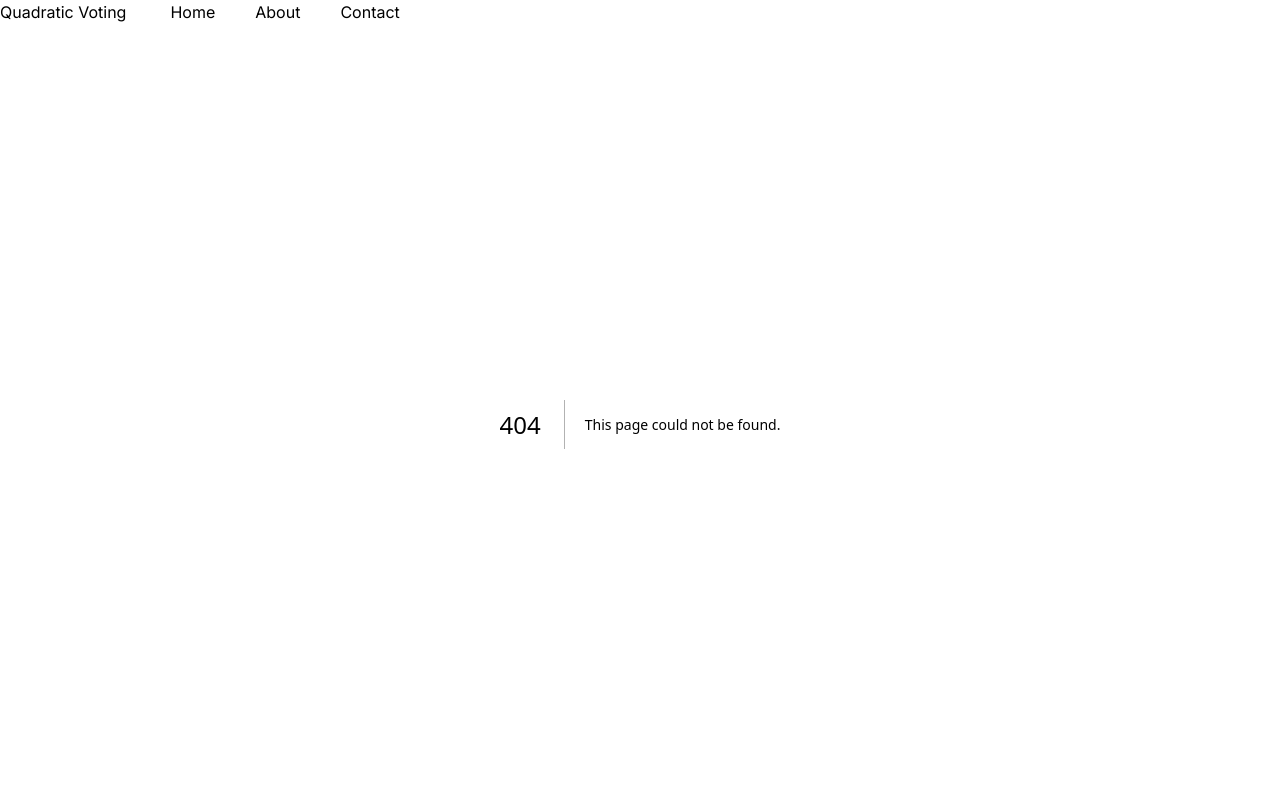
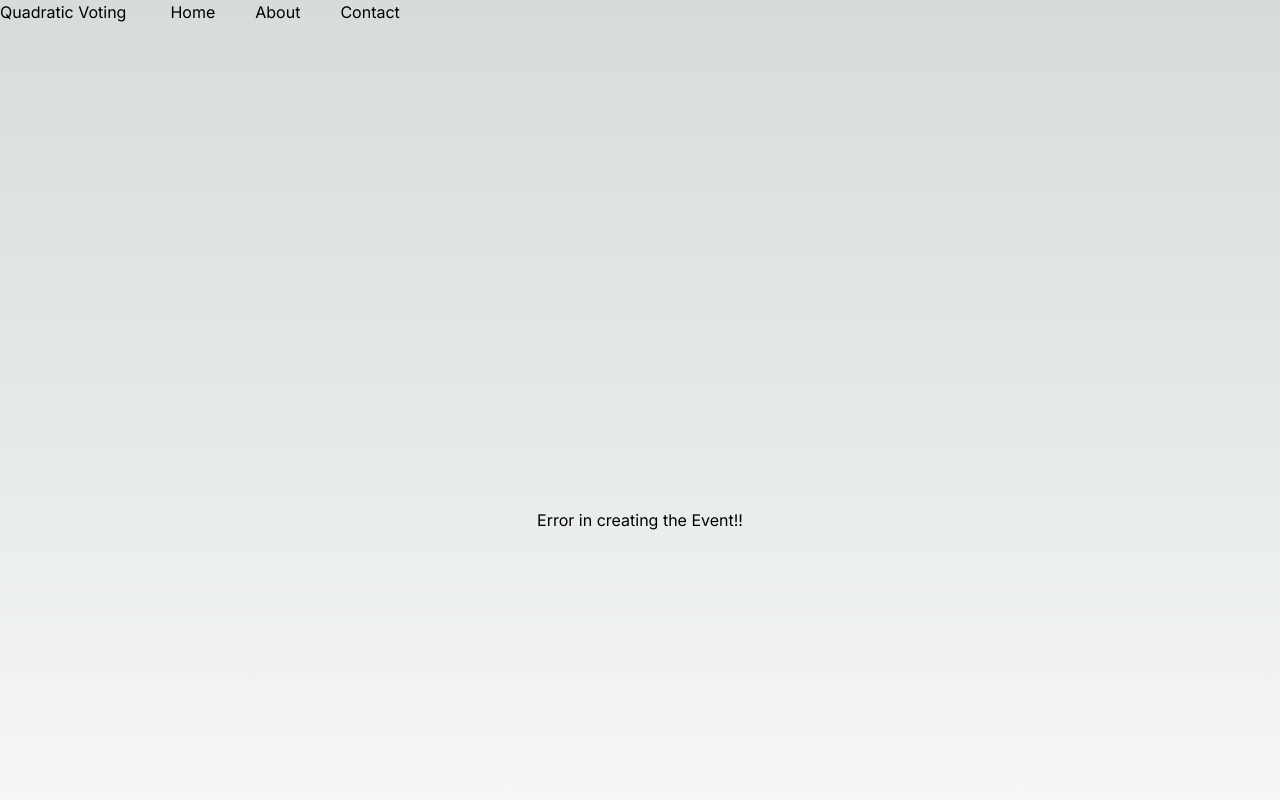
Before and after one commit to sanjay-sol/Quadratic_Voting, a Next.js app in the folder client/: page /error in a window 1280 px wide. Before the commit this address had no page. Shown: the top 800 px of the page. Built offline with nearby package versions, Linux system fonts and the light colour scheme.

Commit message:
added error page

```diff
--- /dev/null
+++ b/client/src/app/error/page.tsx
@@ -0,0 +1,16 @@
+"use client";
+import EventForm from '../../components/EventForm';
+import React from 'react';
+import Error from '../../components/Error';
+const Page = () => {
+
+    return (
+        <main className="flex min-h-screen flex-col items-center justify-between p-24">
+        <div>
+            <Error message="Error in creating the Event!!" />
+        </div>
+        </main>
+    );
+};
+
+export default Page;
--- /dev/null
+++ b/client/src/components/Error.tsx
@@ -0,0 +1,15 @@
+import React from 'react';
+
+interface ErrorProps {
+    message: string;
+}
+
+const Error: React.FC<ErrorProps> = ({ message }) => {
+    return (
+        <div style={{ display: 'flex', justifyContent: 'center', alignItems: 'center', height: '100vh' }}>
+            <p>{message}</p>
+        </div>
+    );
+};
+
+export default Error;
```
